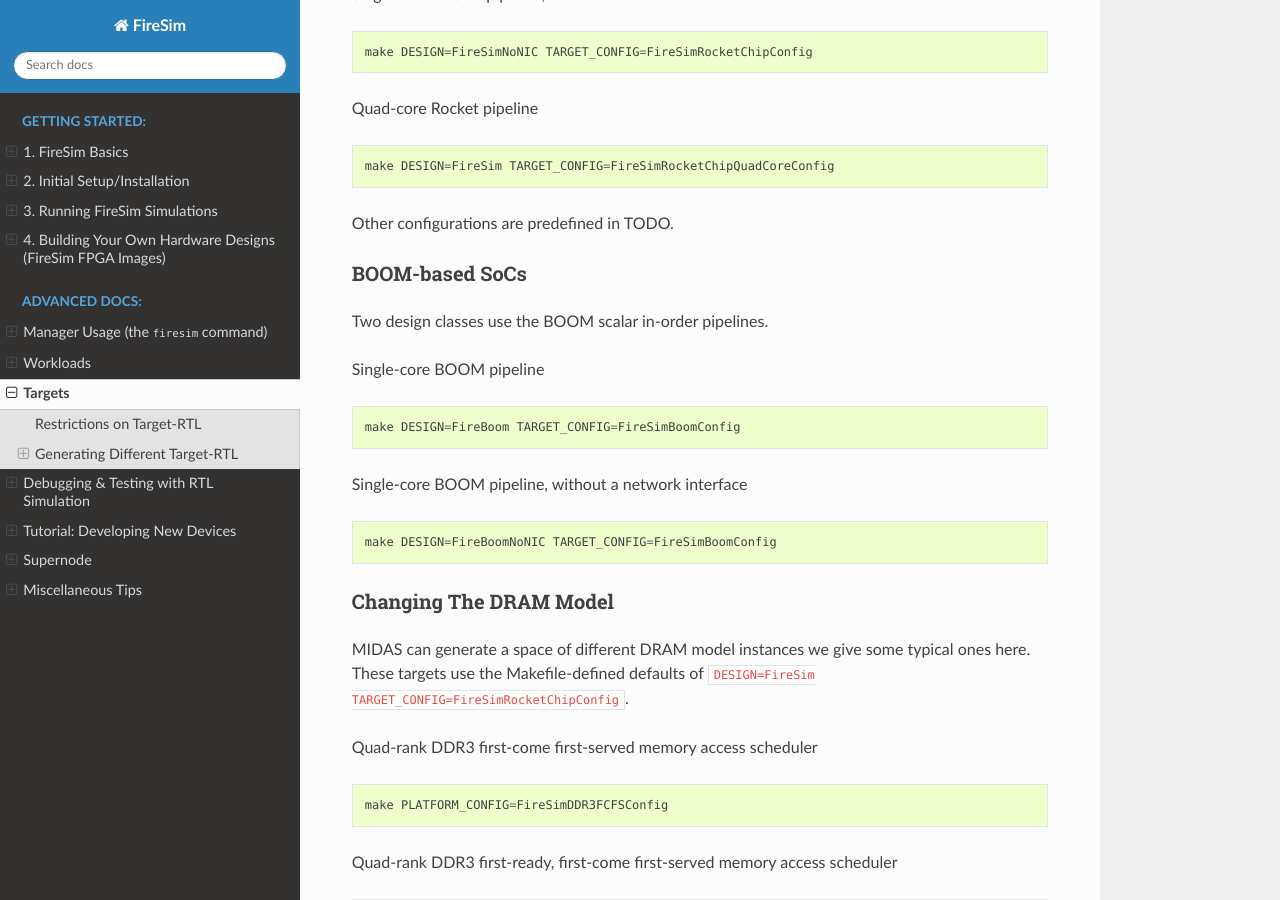
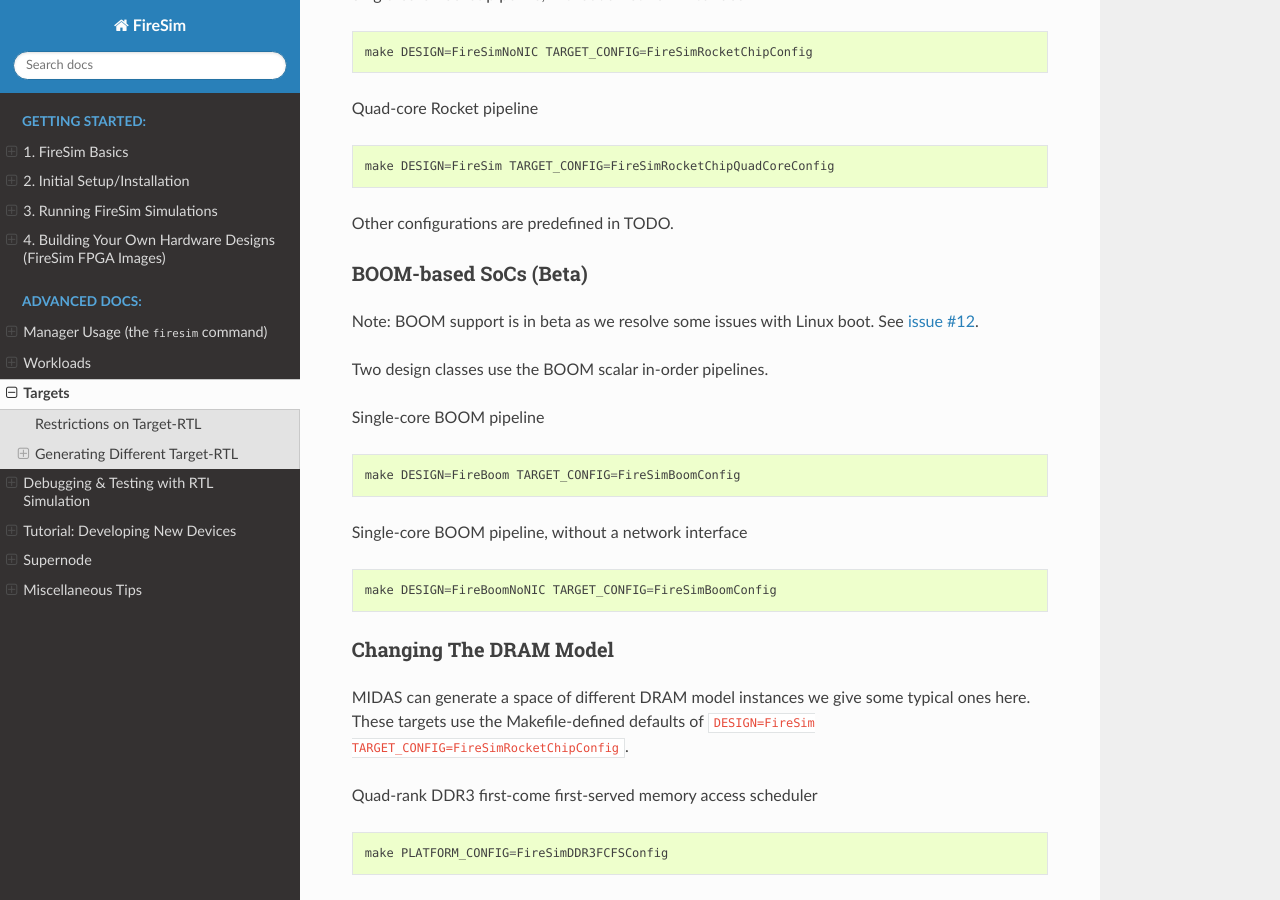
Before and after one commit to firesim/firesim, a Sphinx documentation site: the page built from docs/Advanced-Usage/Generating-Different-Targets.rst, in a window 1280 px wide and 900 px high, scrolled down 1057 px. Built offline with Sphinx 7.4.7 and the Read the Docs theme 2.0.0, drawn with Linux system fonts in a browser that asks for light colours.

Commit message:
Add a note about BOOM

```diff
--- a/docs/Advanced-Usage/Generating-Different-Targets.rst
+++ b/docs/Advanced-Usage/Generating-Different-Targets.rst
@@ -66,9 +66,12 @@
 Other configurations are predefined in TODO.
 
 
-----------------
-BOOM-based SoCs
-----------------
+----------------------
+BOOM-based SoCs (Beta)
+----------------------
+
+Note: BOOM support is in beta as we resolve some issues with Linux boot. See `issue #12
+<https://github.com/firesim/firesim/issues/12>`_.
 
 Two design classes use the BOOM scalar in-order pipelines.
 
```
